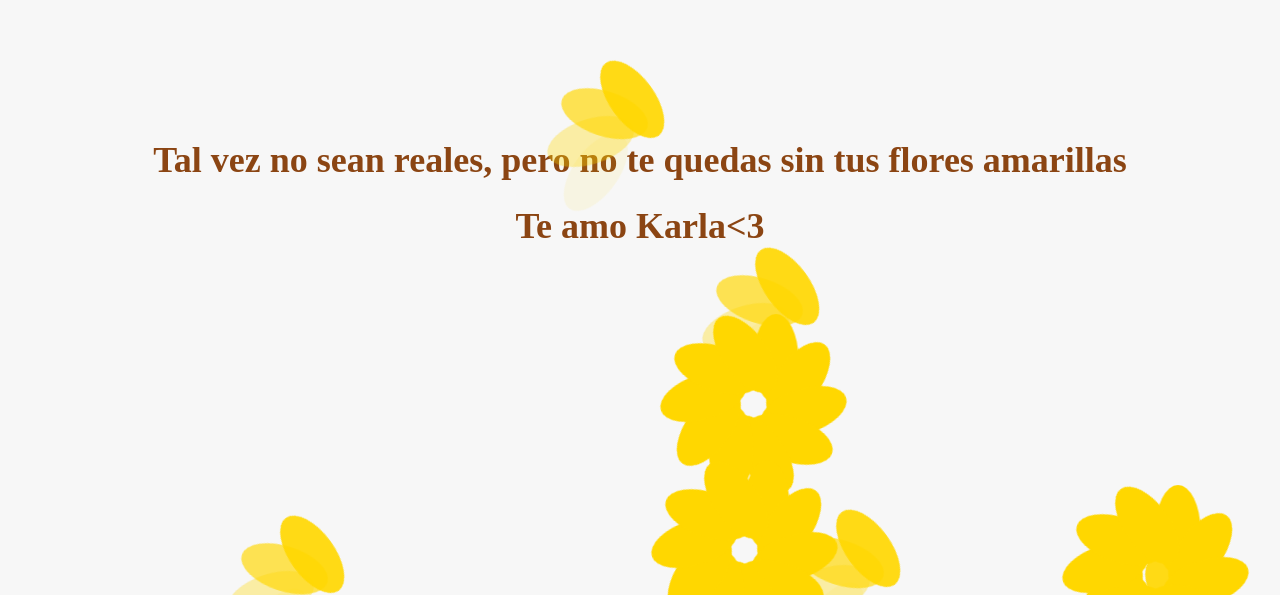
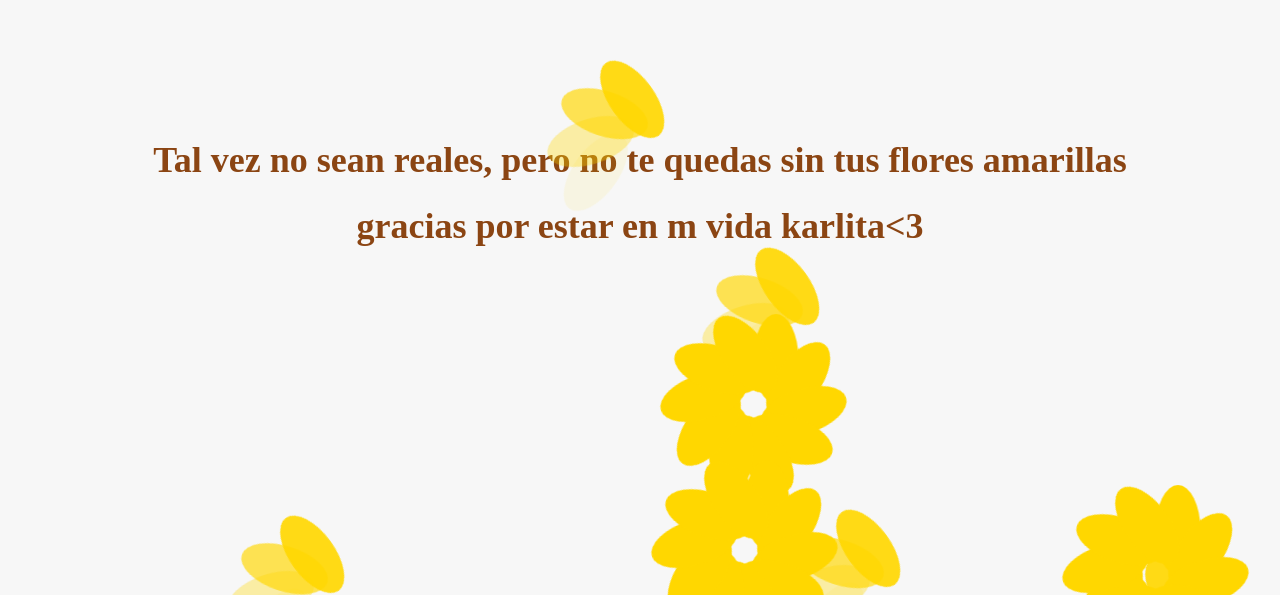
Before and after one commit to CodeMidside/Flores, a plain HTML site: page index.html in a window 1280 px wide. Shown: the part 205-800 px from the top of the page. Drawn offline with Linux system fonts and the light colour scheme.

Commit message:
index.html

```diff
--- a/index.html
+++ b/index.html
@@ -9,7 +9,7 @@
 <body>
     <div class="container">
         <h1>Tal vez no sean reales, pero no te quedas sin tus flores amarillas</h1>
-        <h1>Te amo Karla<3</h1>
+        <h1>gracias por estar en m vida karlita<3</h1>
         <div class="flower-container">
 
         </div>
```
